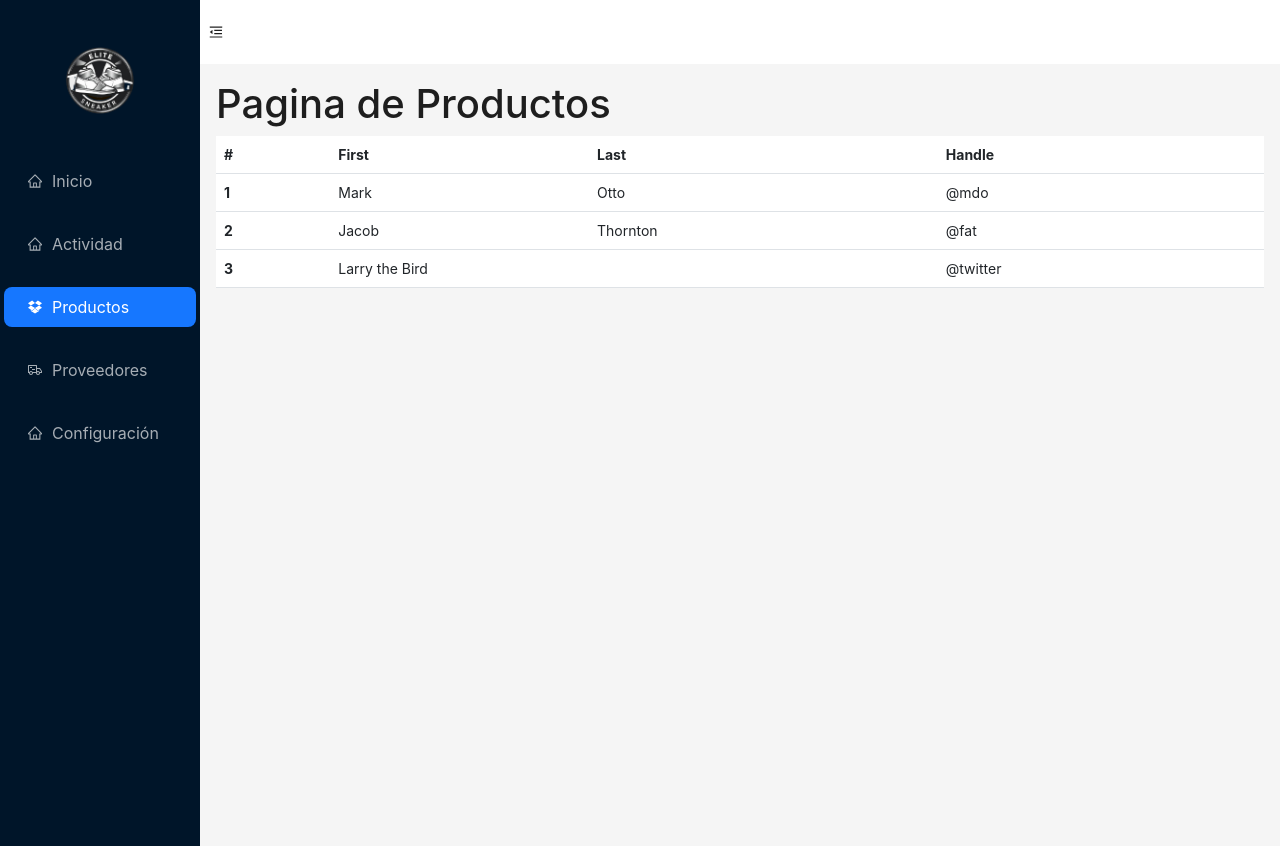
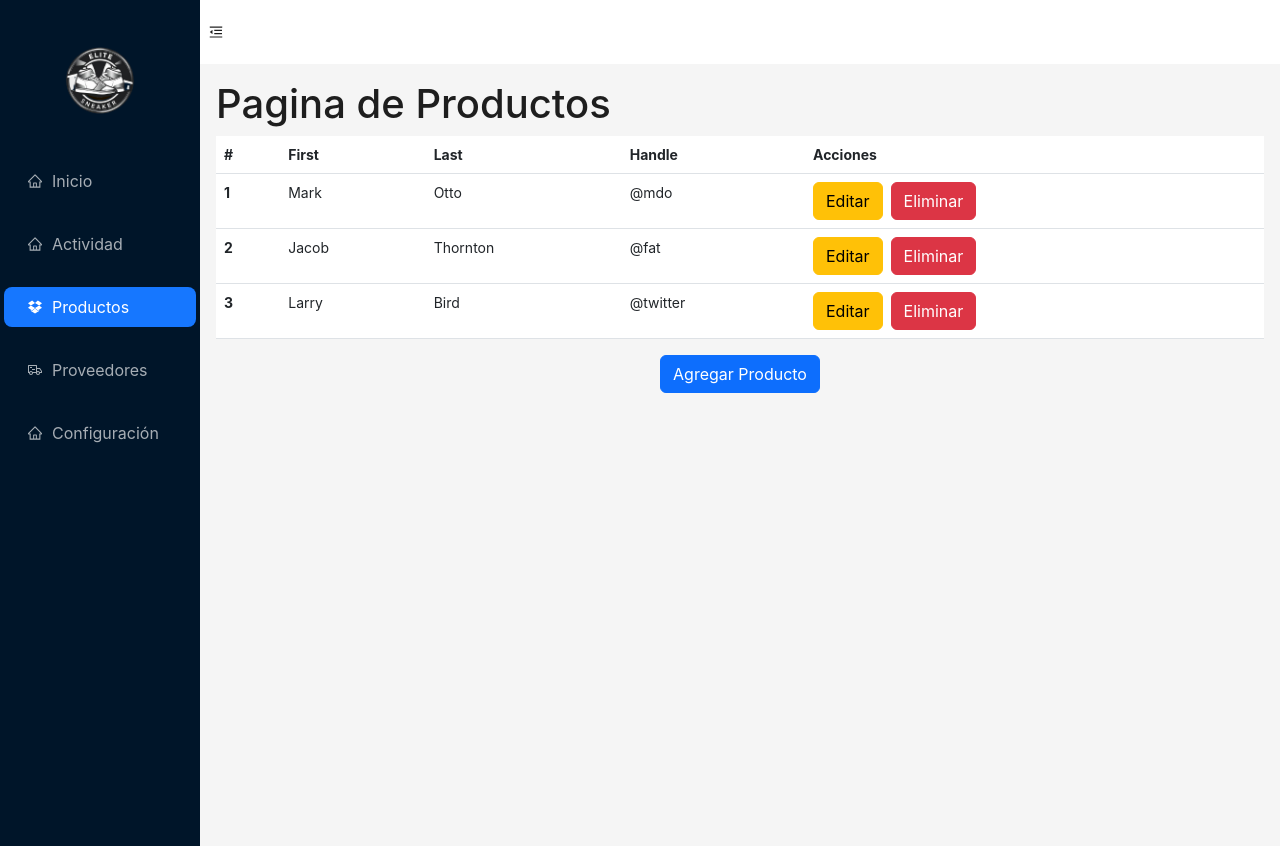
Before and after one commit to DSWAnthony/app-web-elite, a React (Vite) app: page / in a window 1280 px wide. Both pictures are taken after a click on the item "Productos". Built offline with nearby package versions, Linux system fonts and the light colour scheme.

Commit message:
BOTONES PRODUCTO

```diff
--- a/src/components/product/ProductTable.jsx
+++ b/src/components/product/ProductTable.jsx
@@ -1,37 +1,140 @@
-import React from 'react'
+import React, { useState } from "react";
 
 const ProductTable = () => {
+  const [products, setProducts] = useState([
+    { id: 1, first: "Mark", last: "Otto", handle: "@mdo" },
+    { id: 2, first: "Jacob", last: "Thornton", handle: "@fat" },
+    { id: 3, first: "Larry", last: "Bird", handle: "@twitter" },
+  ]);
+
+  const [modalType, setModalType] = useState("");
+  const [selectedProduct, setSelectedProduct] = useState(null);
+  const [formData, setFormData] = useState({ id: "", first: "", last: "", handle: "" });
+
+  const handleChange = (e) => {
+    setFormData({ ...formData, [e.target.name]: e.target.value });
+  };
+
+
+  const handleSave = () => {
+    if (modalType === "Agregar") {
+      setProducts([...products, { ...formData, id: products.length + 1 }]);
+    } else {
+      setProducts(products.map((p) => (p.id === formData.id ? formData : p)));
+    }
+    setModalType("");
+  };
+
+
+  const handleDelete = () => {
+    setProducts(products.filter((p) => p.id !== selectedProduct.id));
+    setModalType("");
+  };
+
   return (
-    <table class="table">
+    <>
+      <table className="table">
         <thead>
           <tr>
-        <th scope="col">#</th>
-        <th scope="col">First</th>
-        <th scope="col">Last</th>
-        <th scope="col">Handle</th>
+            <th>#</th>
+            <th>First</th>
+            <th>Last</th>
+            <th>Handle</th>
+            <th>Acciones</th>
           </tr>
         </thead>
         <tbody>
-      <tr>
-        <th scope="row">1</th>
-        <td>Mark</td>
-        <td>Otto</td>
-        <td>@mdo</td>
+          {products.map((product) => (
+            <tr key={product.id}>
+              <th>{product.id}</th>
+              <td>{product.first}</td>
+              <td>{product.last}</td>
+              <td>{product.handle}</td>
+              <td>
+                <button
+                  className="btn btn-warning me-2"
+                  onClick={() => {
+                    setModalType("Editar");
+                    setFormData(product);
+                  }}
+                  data-bs-toggle="modal"
+                  data-bs-target="#modal"
+                >
+                  Editar
+                </button>
+                <button
+                  className="btn btn-danger"
+                  onClick={() => {
+                    setModalType("Eliminar");
+                    setSelectedProduct(product);
+                  }}
+                  data-bs-toggle="modal"
+                  data-bs-target="#modal"
+                >
+                  Eliminar
+                </button>
+              </td>
             </tr>
-      <tr>
-        <th scope="row">2</th>
-        <td>Jacob</td>
-        <td>Thornton</td>
-        <td>@fat</td>
-      </tr>
-      <tr>
-        <th scope="row">3</th>
-        <td colspan="2">Larry the Bird</td>
-        <td>@twitter</td>
-      </tr>
+          ))}
         </tbody>
       </table>
-  )
-}
 
-export default ProductTable
+      {/* Botón para agregar producto */}
+      <div className="d-flex justify-content-center mb-3">
+        <button
+          className="btn btn-primary"
+          onClick={() => {
+            setModalType("Agregar");
+            setFormData({ id: "", first: "", last: "", handle: "" });
+          }}
+          data-bs-toggle="modal"
+          data-bs-target="#modal"
+        >
+          Agregar Producto
+        </button>
+      </div>
+
+      {/* MODAL GENERAL */}
+      <div className="modal fade" id="modal" tabIndex="-1">
+        <div className="modal-dialog">
+          <div className="modal-content">
+            <div className="modal-header">
+              <h5 className="modal-title">{modalType} Producto</h5>
+              <button type="button" className="btn-close" data-bs-dismiss="modal"></button>
+            </div>
+            <div className="modal-body">
+              {modalType === "Eliminar" ? (
+                <p>¿Seguro que quieres eliminar a <b>{selectedProduct?.first} {selectedProduct?.last}</b>?</p>
+              ) : (
+                <>
+                  <div className="form-floating mb-3">
+                    <input type="text" className="form-control" name="first" value={formData.first} onChange={handleChange} placeholder="Nombre"/>
+                    <label>First</label>
+                  </div>
+                  <div className="form-floating mb-3">
+                    <input type="text" className="form-control" name="last" value={formData.last} onChange={handleChange} placeholder="Apellido"/>
+                    <label>Last</label>
+                  </div>
+                  <div className="form-floating mb-3">
+                    <input type="text" className="form-control" name="handle" value={formData.handle} onChange={handleChange} placeholder="Handle"/>
+                    <label>Handle</label>
+                  </div>
+                </>
+              )}
+            </div>
+            <div className="modal-footer">
+              <button className="btn btn-secondary" data-bs-dismiss="modal">Cancelar</button>
+              {modalType === "Eliminar" ? (
+                <button className="btn btn-danger" onClick={handleDelete} data-bs-dismiss="modal">Sí, eliminar</button>
+              ) : (
+                <button className="btn btn-primary" onClick={handleSave} data-bs-dismiss="modal">Guardar</button>
+              )}
+            </div>
+          </div>
+        </div>
+      </div>
+    </>
+  );
+};
+
+export default ProductTable;
```
Lines whose indentation alone changed are shown as unchanged.
